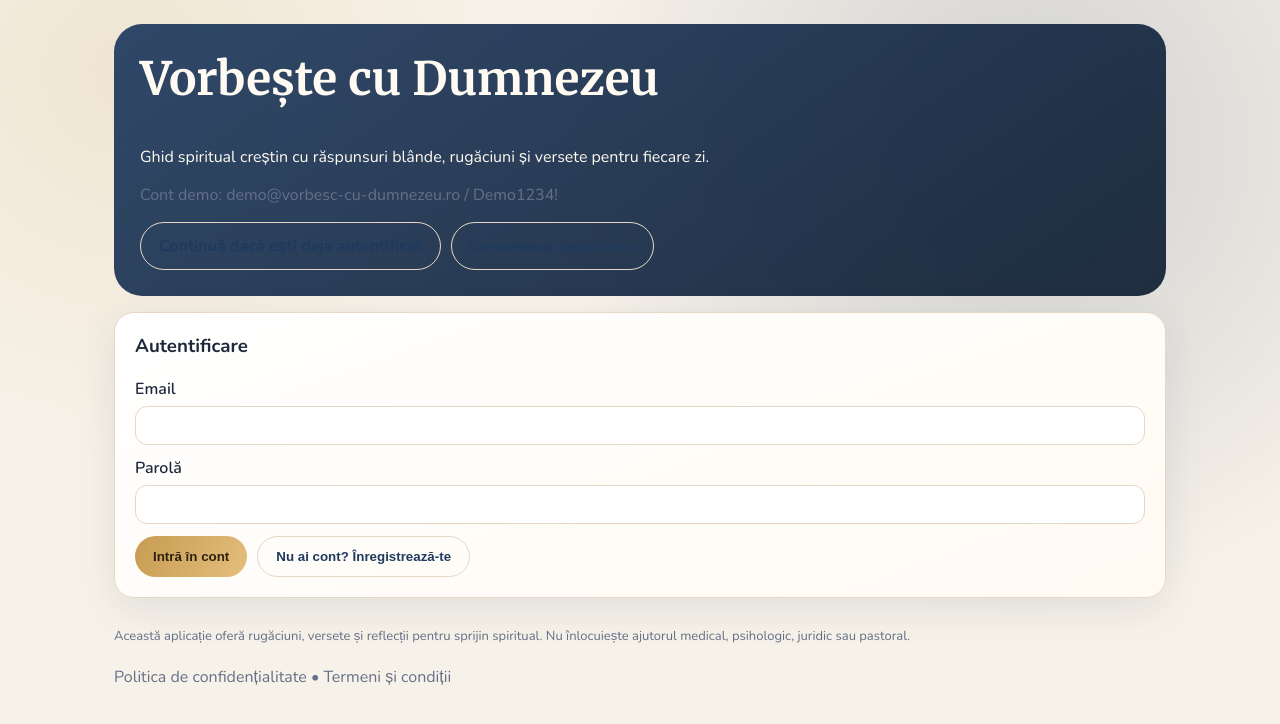
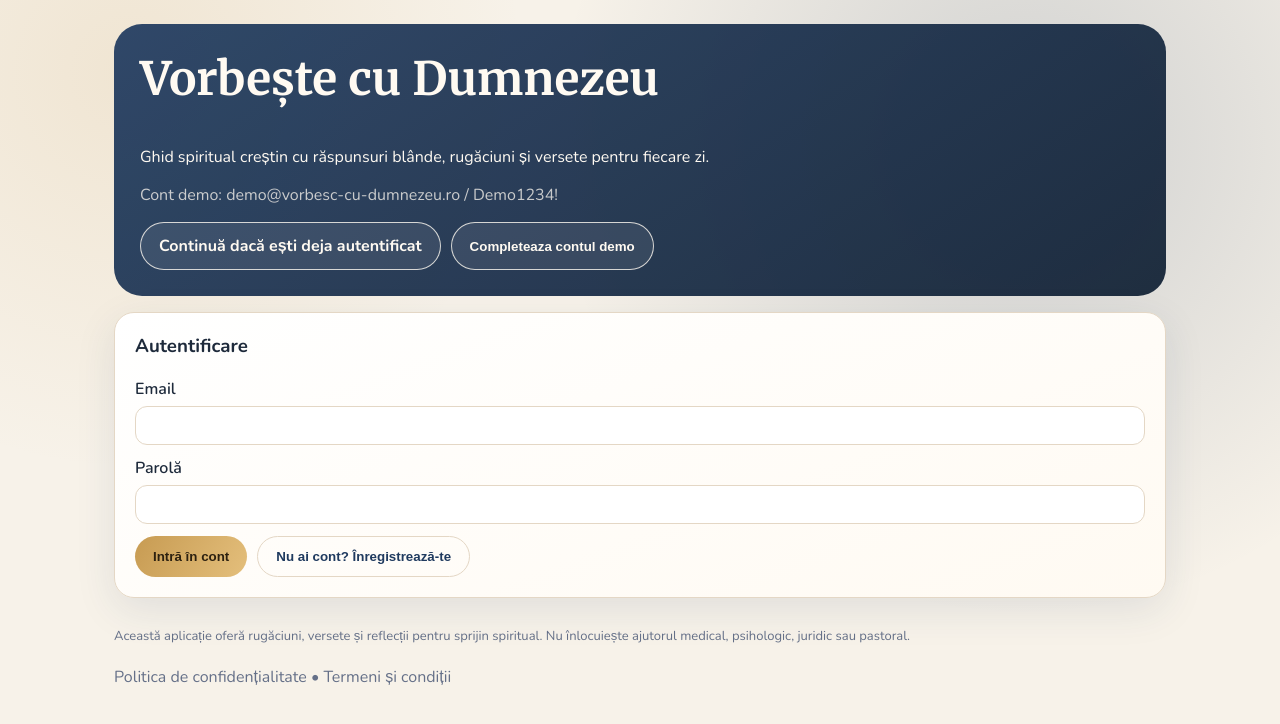
Before and after one commit to adin1/vorbesc-cu-dumnezeu, a Next.js app in the folder apps/frontend/: page / in a window 1280 px wide. Shown: the top 724 px of the page. Built offline with nearby package versions, Linux system fonts and the light colour scheme; no server answers.

Commit message:
fix: improve hero text contrast on landing

```diff
--- a/apps/frontend/src/app/globals.css
+++ b/apps/frontend/src/app/globals.css
@@ -69,6 +69,20 @@ main {
   padding: 26px;
   background: linear-gradient(145deg, rgba(31, 58, 95, 0.92), rgba(14, 30, 50, 0.92));
   color: #fffaf2;
+}
+
+.hero .button-secondary {
+  color: #fffaf2;
+  border-color: rgba(255, 250, 242, 0.8);
+  background: rgba(255, 255, 255, 0.08);
+}
+
+.hero .button-secondary:hover {
+  background: rgba(255, 255, 255, 0.16);
+}
+
+.hero .muted {
+  color: rgba(255, 250, 242, 0.75);
 }
 
 .button {
```
